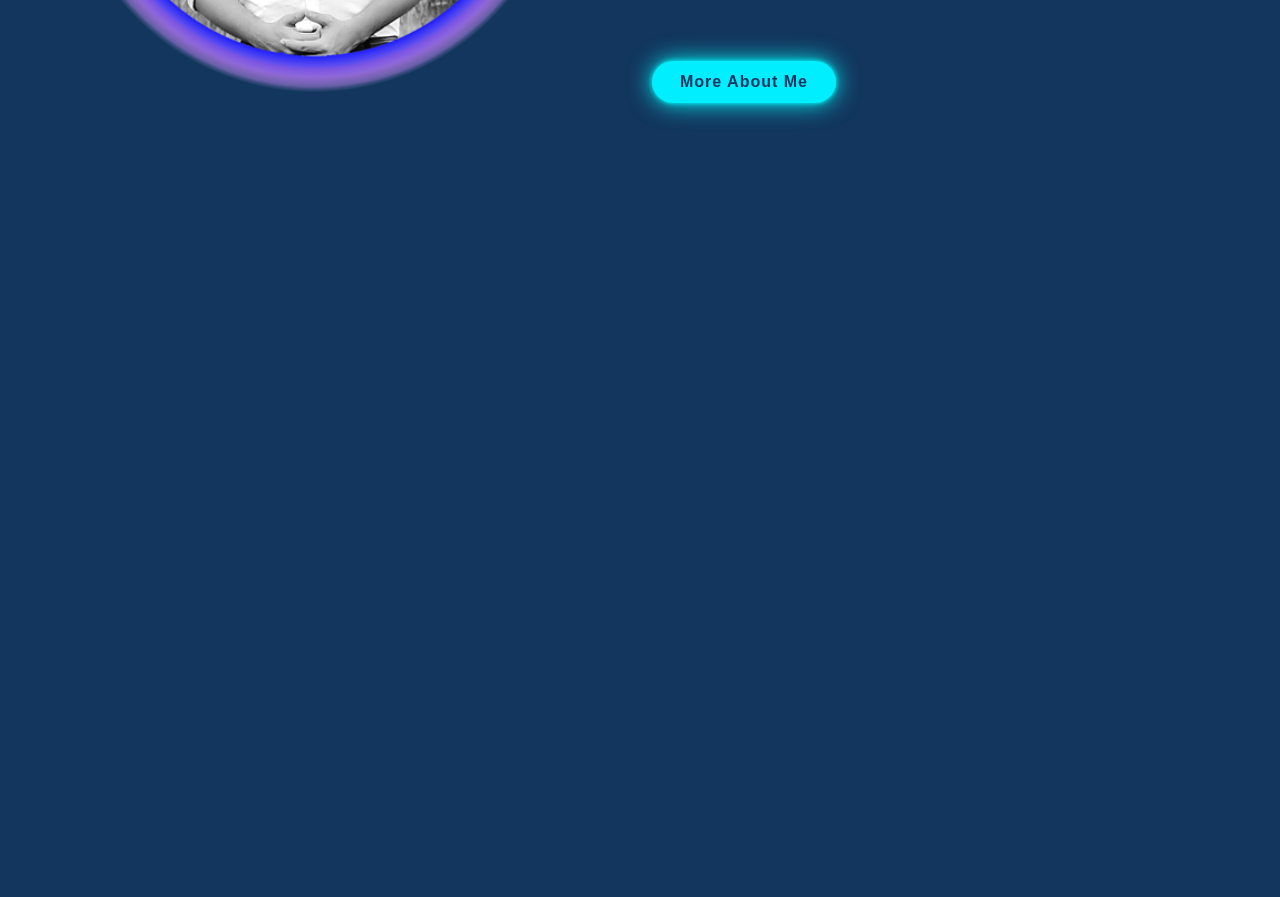
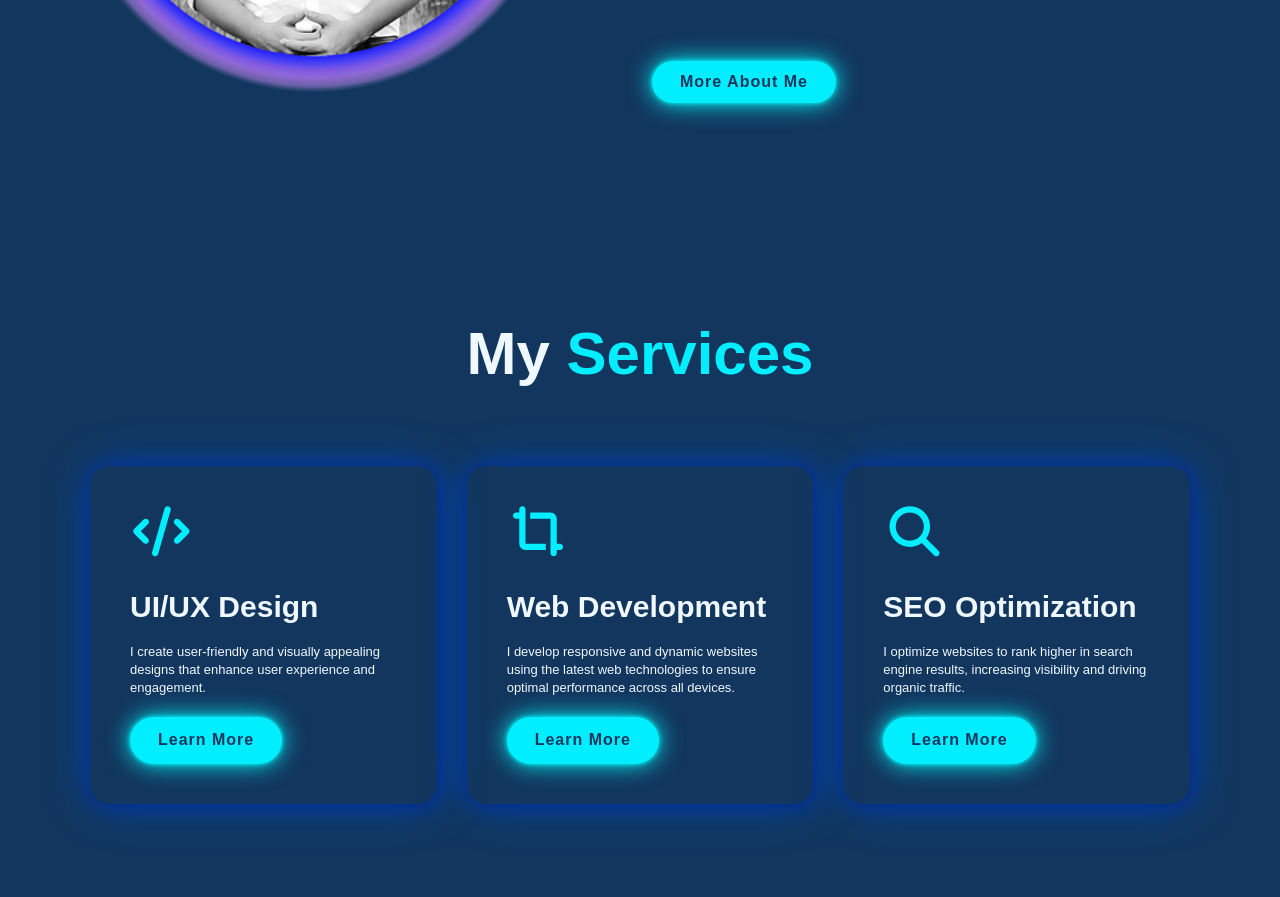
Before and after one commit to fl-amitpaul/Portfolio-website-1, a plain HTML site: page index.html in a window 1280 px wide. Shown: the part 1336-2233 px from the top of the page. Before the commit the page ends 1558 px from the top, so only its background shows below. Drawn offline with nearby package versions, Linux system fonts and the light colour scheme.

Commit message:
services section done

```diff
--- a/css/style.css
+++ b/css/style.css
@@ -210,6 +210,75 @@ body {
 }
 /* About section ends here  */
 
+/* services section starts here */
+.services {
+	color: aliceblue;
+	font-size: 20px;
+	line-height: 1.4;
+	margin-bottom: 4rem;
+}
+.container {
+	padding: 90px;
+}
+.sub-title {
+	text-align: center;
+	font-size: 60px;
+	padding-bottom: 70px;
+}
+.sub-title span {
+	color: #0ef;
+}
+.services-list {
+	display: grid;
+	grid-template-columns: repeat(auto-fit, minmax(269px, 1fr));
+	grid-gap: 30px;
+}
+.services-list div {
+	background-color: transparent;
+	padding: 40px;
+	font-size: 13px;
+	border-right: 10px;
+	border-radius: 20px;
+	box-shadow: 1px 1px 20px #012290f7, 1px 1px 40px #0053b8f7;
+	transition: background 0.5s, transform 0.5s;
+}
+.services-list div i {
+	font-size: 50px;
+	margin-bottom: 30px;
+	color: #00eeff;
+}
+.services-list div h2 {
+	font-size: 30px;
+	font-weight: 600;
+	margin-bottom: 15px;
+}
+.read {
+	display: inline-block;
+	margin-top: 20px;
+	padding: 12px 28px;
+	background: #0ef;
+	color: #12365e;
+	border-radius: 40px;
+	font-size: 16px;
+	text-decoration: none;
+	letter-spacing: 1px;
+	font-weight: 600;
+
+	opacity: 0;
+	animation: slideTop 1s ease forwards;
+	animation-delay: 2s;
+	box-shadow: 0 0 5px cyan, 0 0 25px cyan;
+}
+.read:hover {
+	box-shadow: 0 0 5px cyan, 0 0 25px cyan, 0 0 50px cyan, 0 0 100px cyan;
+}
+.services-list div:hover {
+	transform: translateY(-10px);
+	box-shadow: inset 0 0 20px #012290f7, inset 0 0 40px #0053b8f7;
+}
+/* services section starts here */
+
+/* Keyframes for animation  */
 @keyframes slideRight {
 	0% {
 		transform: translateX(-100px);
--- a/index.html
+++ b/index.html
@@ -80,6 +80,46 @@
 			</div>
 		</section>
 
+		<section>
+			<div class="services" id="services">
+				<div class="container">
+					<h1 class="sub-title">My <span>Services</span></h1>
+
+					<div class="services-list">
+						<div>
+							<i class="fa-solid fa-code"></i>
+							<h2>UI/UX Design</h2>
+							<p>
+								I create user-friendly and visually appealing designs that
+								enhance user experience and engagement.
+							</p>
+							<a href="#" class="read">Learn More</a>
+						</div>
+
+						<div>
+							<i class="fa-solid fa-crop-simple"></i>
+							<h2>Web Development</h2>
+							<p>
+								I develop responsive and dynamic websites using the latest web
+								technologies to ensure optimal performance across all devices.
+							</p>
+							<a href="#" class="read">Learn More</a>
+						</div>
+
+						<div>
+							<i class="fa-solid fa-magnifying-glass"></i>
+							<h2>SEO Optimization</h2>
+							<p>
+								I optimize websites to rank higher in search engine results,
+								increasing visibility and driving organic traffic.
+							</p>
+							<a href="#" class="read">Learn More</a>
+						</div>
+					</div>
+				</div>
+			</div>
+		</section>
+
 		<!-- Custom JavaScript File Link -->
 		<script src="./js/main.js"></script>
 	</body>
```
